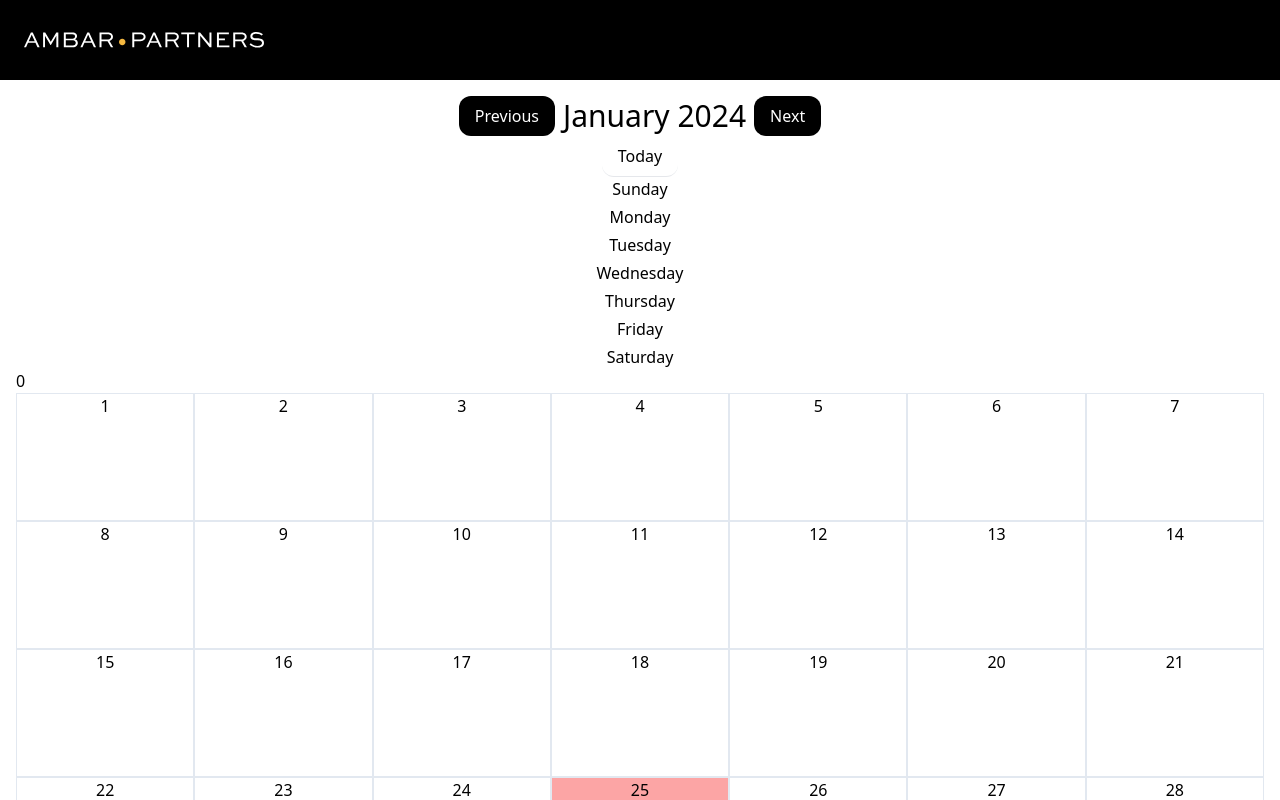
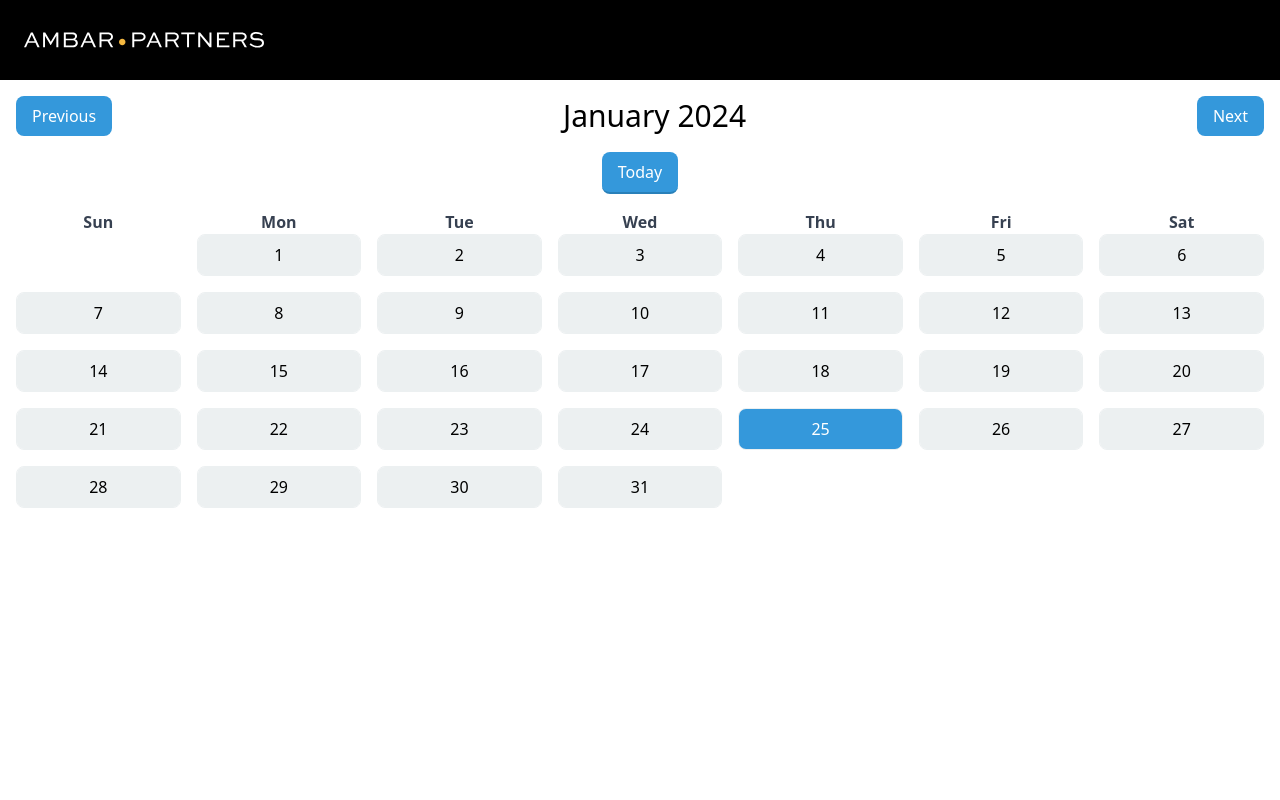
Before and after one commit to masedri/tech-interview-ambarpartners, a Vue app: page /event-calendar in a window 1280 px wide. Built offline with nearby package versions, Linux system fonts and the light colour scheme.

Commit message:
feat: add calendar

```diff
--- a/src/views/EventCalendarView.vue
+++ b/src/views/EventCalendarView.vue
@@ -1,147 +1,255 @@
 <template>
   <MainLayout>
     <div class="flex flex-col items-center">
-      <div class="w-full flex space-x-2 items-center justify-center">
+      <div class="w-full flex space-x-2 items-center justify-between mb-4">
         <button
-          class="bg-primary text-white rounded-xl px-4 py-2"
+          class="button"
           @click="shiftMonth('-1')"
         >
           Previous
         </button>
         <span class="text-3xl">{{ viewDate.format('MMMM YYYY') }}</span>
         <button
-          class="bg-primary text-white rounded-xl px-4 py-2"
+          class="button"
           @click="shiftMonth('1')"
         >
           Next
         </button>
       </div>
       <button
-        class="w-fit text-primary border-b rounded-xl px-4 py-2"
+        class="today-button mb-4"
         @click="reset()"
       >
         Today
       </button>
     </div>
-    <div class="grid grid-col-7 gap-1">
+    <div class="grid grid-cols-7 gap-4">
       <div
         v-for="(weekDay, index) in weekDays"
         :key="index"
-        class="text-center"
+        class="text-center font-bold text-gray-700"
       >
-        <div>{{ weekDay }}</div>
+        {{ weekDay }}
       </div>
     </div>
-    <div
-      v-for="prepend in daystoPrepend"
-      :key="prepend"
-    >
-      {{ prepend }}
-    </div>
-    <div class="grid grid-cols-7">
+    <div class="grid grid-cols-7 gap-4">
+      <div
+        v-for="(day, index) in daystoPrepend"
+        :key="`empty-${index}`"
+        class="empty-day"
+      ></div>
       <div
         v-for="(day, index) in days"
         :key="index"
-        class="border border-slate-200 flex flex-col h-32"
+        class="day-container"
       >
         <div
-          class="text-center"
-          :class="[day.isToday() ? 'bg-red-300' : '']"
+          :class="['day', { today: day.isToday() }]"
+          @click="showAddEventModal(day)"
         >
-          <div>{{ day.format('D') }}</div>
+          {{ day.format('D') }}
+        </div>
+        <div
+          v-for="event in getEventsForDay(day)"
+          :key="event.id"
+          class="event-info"
+        >
+          {{ event.type }}
+          <button @click="deleteEvent(event.id)">Eliminar</button>
         </div>
       </div>
     </div>
+
+    <teleport to="body">
+      <div
+        v-if="showModal"
+        class="modal"
+      >
+        <div class="modal-content">
+          <h2>Add Event</h2>
+          <p>Selected Date: {{ selectedDate.format('YYYY-MM-DD') }}</p>
+          <label for="eventType">Event Type:</label>
+          <select
+            id="eventType"
+            v-model="newEventType"
+          >
+            <option
+              v-for="eventType in eventTypes"
+              :key="eventType"
+            >
+              {{ eventType }}
+            </option>
+          </select>
+          <button @click="addEvent">Add Event</button>
+          <button @click="closeModal">Close</button>
+        </div>
+      </div>
+    </teleport>
   </MainLayout>
 </template>
 
-<script setup>
-import dayjs from 'dayjs'
+<script setup lang="ts">
+import dayjs, { Dayjs } from 'dayjs'
 import isToday from 'dayjs/plugin/isToday'
-import { computed, ref } from 'vue'
+import { computed, ref, type Ref } from 'vue'
 
 import MainLayout from '@/layouts/MainLayout.vue'
-/*
-Reto 3: Calendario de Eventos.
 
-En este ejercicio vamos a lidiar con errores tanto de javascript como de maquetación. Tu papel es
-arreglar estos errores y que la página, que actualmente no renderiza, cargue bien el contenido.
-Además, vamos a añadir una funcionalidad al calendario: Queremos ver qué eventos hay cada día.
-Como siempre, el diseño y la creatividad quedan del lado de tu lado, ¡Suerte!
+type EventType = 'concert' | 'meetup' | 'cinema' | 'other'
+interface Event {
+  id: string
+  eventTime: string
+  type: EventType | string
+}
 
-Siéntete libre de modificar tanto código como sea necesario, recuerda que el código proporcionado es sólo un ejemplo.
-*/
+const eventsData: Ref<Event[]> = ref([
+  { id: '1', eventTime: '2023-11-09T00:00:00', type: 'concert' },
+  { id: '2', eventTime: '2023-11-11T00:00:00', type: 'meetup' },
+  { id: '3', eventTime: '2023-11-11T00:00:00', type: 'meetup' },
+  { id: '4', eventTime: '2023-11-12T00:00:00', type: 'meetup' },
+  { id: '5', eventTime: '2023-11-15T00:00:00', type: 'concert' },
+  { id: '6', eventTime: '2023-11-19T00:00:00', type: 'cinema' },
+  { id: '7', eventTime: '2023-11-21T00:00:00', type: 'concert' },
+  { id: '8', eventTime: '2023-11-24T00:00:00', type: 'meetup' },
+  { id: '9', eventTime: '2023-11-25T00:00:00', type: 'meetup' },
+  { id: '10', eventTime: '2023-11-29T00:00:00', type: 'cinema' },
+])
 
-const eventsData = [
-  {
-    eventTime: '2023-11-09T00:00:00',
-    type: 'concert',
-  },
-  {
-    eventTime: '2023-11-11T00:00:00',
-    type: 'meetup',
-  },
-  {
-    eventTime: '2023-11-12T00:00:00',
-    type: 'meetup',
-  },
-  {
-    eventTime: '2023-11-15T00:00:00',
-    type: 'concert',
-  },
-  {
-    eventTime: '2023-11-19T00:00:00',
-    type: 'cinema',
-  },
-  {
-    eventTime: '2023-11-21T00:00:00',
-    type: 'concert',
-  },
-  {
-    eventTime: '2023-11-24T00:00:00',
-    type: 'meetup',
-  },
-  {
-    eventTime: '2023-11-25T00:00:00',
-    type: 'meetup',
-  },
-  {
-    eventTime: '2023-11-29T00:00:00',
-    type: 'cinema',
-  },
-]
+const eventTypes: EventType[] = ['concert', 'meetup', 'cinema', 'other']
 
 dayjs.extend(isToday)
 
-const viewDate = ref(dayjs())
+const viewDate = ref<Dayjs>(dayjs())
+const selectedDate = ref<Dayjs>(dayjs())
+const showModal = ref(false)
+const newEventType = ref<EventType | string>('')
 
 const daystoPrepend = computed(() => {
   const startOfMonth = viewDate.value.startOf('month')
   const startOfFirstWeek = startOfMonth.startOf('week')
   const daysToFirstDay = startOfMonth.diff(startOfFirstWeek, 'day')
-  return Array.from(new Array(daysToFirstDay).keys())
+  return Array.from({ length: daysToFirstDay })
 })
 
 const days = computed(() => {
-  const ranges = []
-  const startOfRange = viewDate.value.startOf('month').add(-1, 'day')
-  const endOfRange = viewDate.value.endOf('month').add(-1, 'day')
-
-  let currentDate = startOfRange
-
-  while (currentDate.isBefore(endOfRange) || currentDate.isSame(endOfRange)) {
-    currentDate = currentDate.add(1, 'day')
-    ranges.push(currentDate)
-  }
-  return ranges
+  const startOfMonth = viewDate.value.startOf('month')
+  const endOfMonth = viewDate.value.endOf('month')
+  const daysInMonth = endOfMonth.diff(startOfMonth, 'day') + 1
+  return Array.from({ length: daysInMonth }).map((_, index) => startOfMonth.add(index, 'day'))
 })
 
-const shiftMonth = function (amount) {
-  viewDate.value = viewDate.value.add(amount, 'month')
+const shiftMonth = (amount: string) => {
+  viewDate.value = viewDate.value.add(parseInt(amount), 'month')
 }
-const reset = function () {
+
+const reset = () => {
   viewDate.value = dayjs()
 }
 
-const weekDays = ['Sunday', 'Monday', 'Tuesday', 'Wednesday', 'Thursday', 'Friday', 'Saturday']
+const weekDays = ['Sun', 'Mon', 'Tue', 'Wed', 'Thu', 'Fri', 'Sat']
+
+const getEventsForDay = (day: Dayjs) => {
+  return eventsData.value.filter((event) => day.isSame(event.eventTime, 'day'))
+}
+
+const showAddEventModal = (day: Dayjs) => {
+  selectedDate.value = day
+  showModal.value = true
+}
+
+const closeModal = () => {
+  showModal.value = false
+  newEventType.value = ''
+}
+
+const addEvent = () => {
+  const newEvent: Event = {
+    id: String(Date.now()),
+    eventTime: selectedDate.value.format(),
+    type: newEventType.value,
+  }
+  eventsData.value.push(newEvent)
+  closeModal()
+}
+
+const deleteEvent = (eventId: string) => {
+  const filteredEvents = eventsData.value.filter((event) => event.id !== eventId)
+  eventsData.value.length = 0
+  eventsData.value.push(...filteredEvents)
+}
 </script>
+
+<style scoped>
+.modal {
+  position: fixed;
+  top: 0;
+  left: 0;
+  width: 100%;
+  height: 100%;
+  background: rgba(0, 0, 0, 0.5);
+  display: flex;
+  justify-content: center;
+  align-items: center;
+}
+
+.modal-content {
+  background: white;
+  padding: 20px;
+  border-radius: 8px;
+  box-shadow: 0 0 10px rgba(0, 0, 0, 0.1);
+}
+
+.button {
+  background-color: #3498db;
+  color: #fff;
+  border: none;
+  border-radius: 0.5rem;
+  padding: 0.5rem 1rem;
+  cursor: pointer;
+}
+
+.today-button {
+  background-color: #3498db;
+  color: #fff;
+  border: none;
+  border-bottom: 2px solid #2980b9;
+  border-radius: 0.5rem;
+  padding: 0.5rem 1rem;
+  cursor: pointer;
+}
+
+.grid {
+  width: 100%;
+}
+
+.text-center {
+  text-align: center;
+}
+
+.empty-day {
+  height: 2rem;
+}
+
+.day-container {
+  border: 1px solid #ecf0f1;
+  border-radius: 0.5rem;
+  overflow: hidden;
+}
+
+.day {
+  text-align: center;
+  padding: 0.5rem;
+  background-color: #ecf0f1;
+  transition: background-color 0.3s ease;
+}
+
+.today {
+  background-color: #3498db;
+  color: #fff;
+}
+
+.event-info {
+  padding: 0.5rem;
+  background-color: #e74c3c;
+}
+</style>
```
